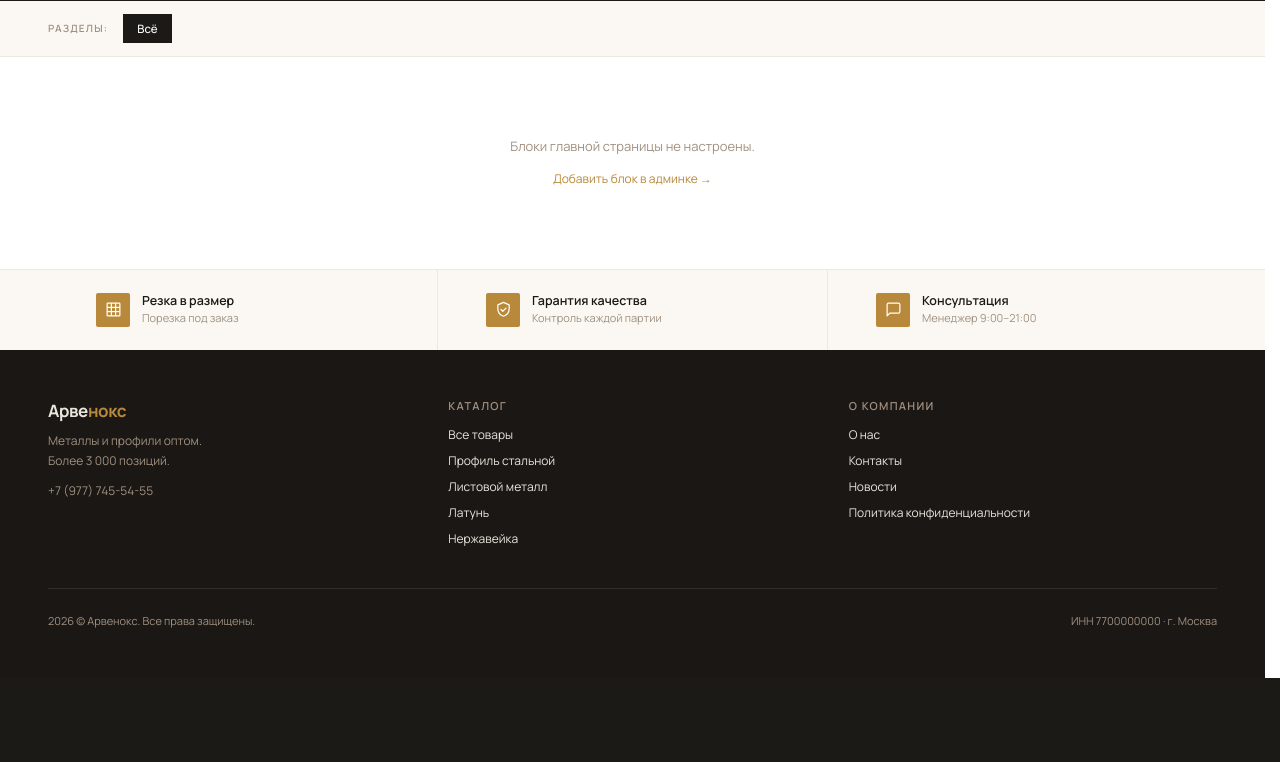
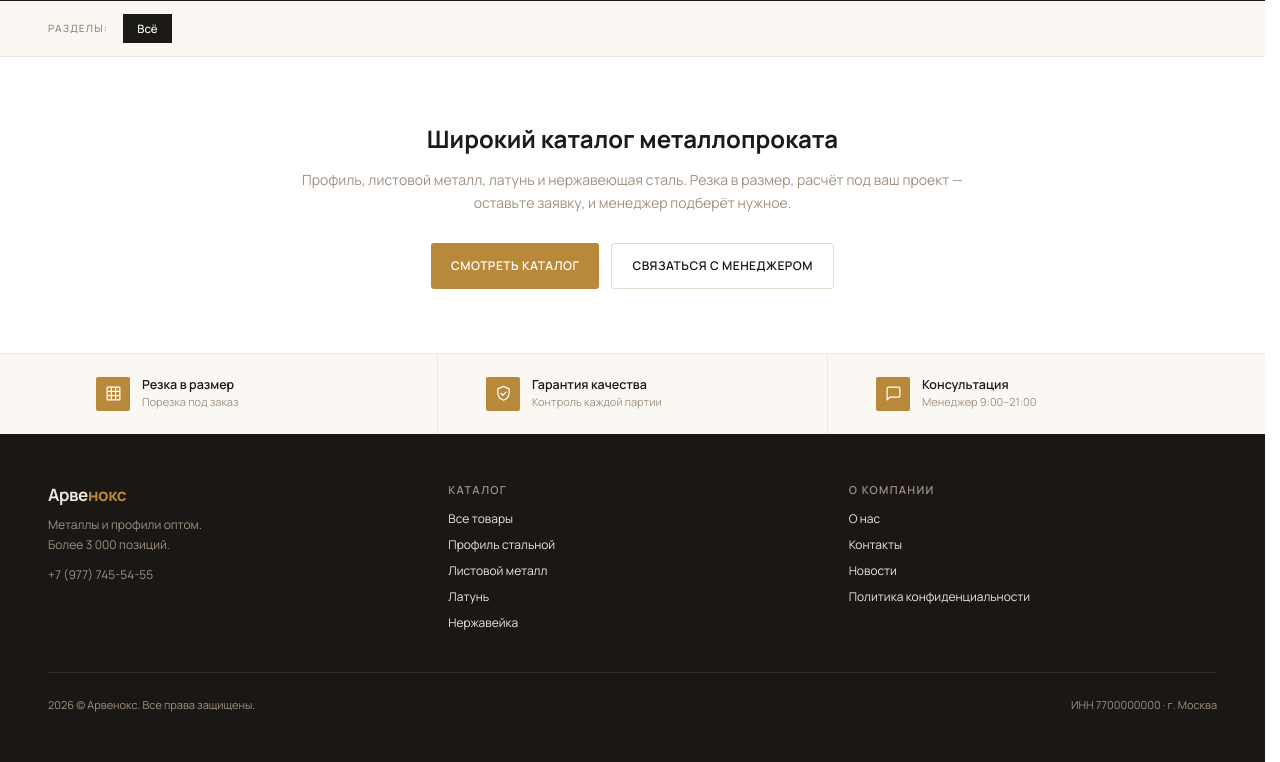
Before and after one commit to bohiimean/site_metal, a Django app: template templates/home/index.html in a window 1280 px wide. Shown: the part 515-1277 px from the top of the page. Before the commit the page ends 1193 px from the top, so only its background shows below. Run offline with Django 5.2, Linux system fonts and the light colour scheme; the template is opened without the code that fills it, so the values that code supplies are empty; data comes from the database, SQL or seed files in the repository; style sheets or scripts are compiled from the project's sources; parts of the project's set-up code (start-up, migrations or seed data) failed here and were passed over.

Commit message:
home/product: публичный CTA вместо админ-подсказки, без пустых блоков и миниатюр
- home: на пустой главной вместо «Блоки не настроены / Добавить в админке»
  показываем публичный CTA (каталог + связаться); пустые блоки не рендерим
  (фильтр во view), заглушка «товары появятся скоро» убрана
- product: убран ряд миниатюр под основным фото — остаётся только главное
  изображение (смена фото по обработке/цвету и лайтбокс работают)

Co-Authored-By: Claude Opus 4.8 <noreply@anthropic.com>
Claude-Session: https://claude.ai/code/session_01WYrVfGpSrEnPHh1gxGvS4a

```diff
--- a/apps/home/views.py
+++ b/apps/home/views.py
@@ -12,9 +12,12 @@ def index(request):
         .order_by('sort_order')
     )
 
+    # Пустые блоки не показываем: если во всех блоках нет товаров (или блоков
+    # нет вовсе), шаблон через {% empty %} выведет публичный CTA, а не пустоту.
     blocks_with_products = [
-        (block, list(block.get_products()))
+        (block, products)
         for block in blocks
+        if (products := list(block.get_products()))
     ]
 
     categories = list(Category.objects.filter(is_active=True, depth=1))
--- a/templates/home/index.html
+++ b/templates/home/index.html
@@ -90,7 +90,8 @@
     </div>
   {% endif %}
 
-  <!-- Блок товаров -->
+  <!-- Блок товаров: пустые блоки не рендерим — без заглушек-«скоро» -->
+  {% if products %}
   <section class="py-9">
     <div class="max-w-7xl mx-auto px-6 lg:px-12">
 
@@ -106,27 +107,38 @@
       </div>
 
       <!-- Сетка карточек -->
-      {% if products %}
       <div class="grid grid-cols-2 lg:grid-cols-4 gap-4">
         {% for product in products %}
           {% include "catalog/_product_card.html" %}
         {% endfor %}
       </div>
-      {% else %}
-        <p class="text-[13px] text-muted">Товары в этом разделе появятся скоро.</p>
-      {% endif %}
 
     </div>
   </section>
+  {% endif %}
 
 {% empty %}
-  <!-- Блоков нет — подсказка для менеджера -->
-  <div class="max-w-7xl mx-auto px-12 py-20 text-center">
-    <p class="text-muted text-[13px] mb-2">Блоки главной страницы не настроены.</p>
-    <a href="/admin/home/homeblock/add/" class="text-accent text-[12px] hover:underline">
-      Добавить блок в админке →
-    </a>
+  <!-- Блоков ещё нет — публичный CTA вместо пустоты (админскую подсказку не показываем посетителю) -->
+  <section class="py-16">
+    <div class="max-w-3xl mx-auto px-6 lg:px-12 text-center">
+      <h2 class="text-[24px] font-bold text-primary mb-3">
+        Широкий каталог металлопроката
+      </h2>
+      <p class="text-[14px] text-muted mb-7 leading-relaxed">
+        Профиль, листовой металл, латунь и нержавеющая сталь. Резка в размер,
+        расчёт под ваш проект — оставьте заявку, и менеджер подберёт нужное.
+      </p>
+      <div class="flex flex-wrap gap-3 justify-center">
+        <a href="{% url 'products' %}" class="btn-accent">Смотреть каталог</a>
+        <button @click="$store.callbackUI.openModal()"
+                class="inline-flex items-center gap-2 border border-border-strong text-primary
+                       px-5 py-3.5 text-xs font-semibold uppercase tracking-wide rounded
+                       hover:border-accent hover:text-accent transition-colors">
+          Связаться с менеджером
+        </button>
       </div>
+    </div>
+  </section>
 {% endfor %}
 
 <!-- ═══════════════════════════════════════════════════
```
Also changed, not shown: templates/catalog/product_detail.html (+3 -12 lines). Lines whose indentation alone changed are shown as unchanged.
